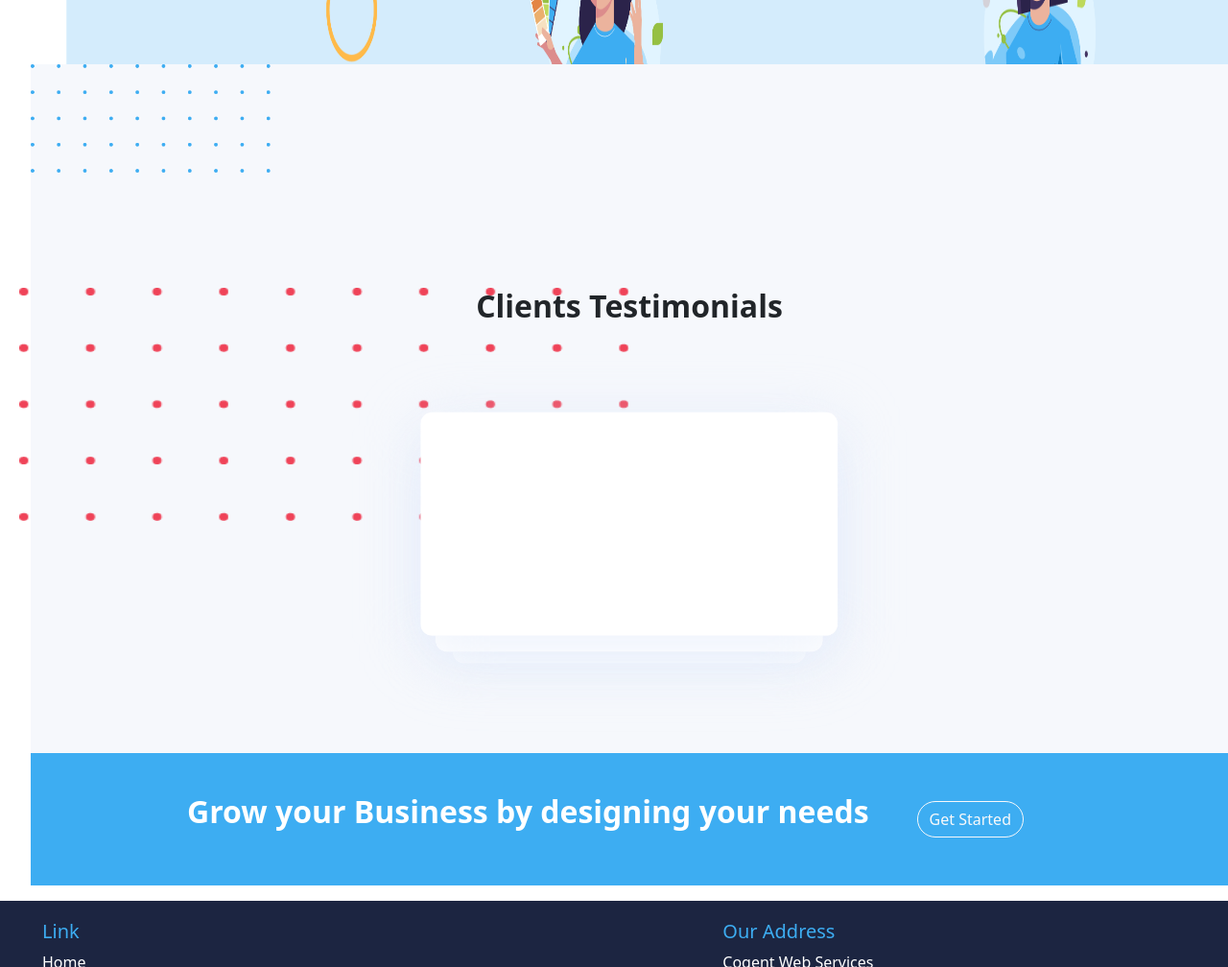
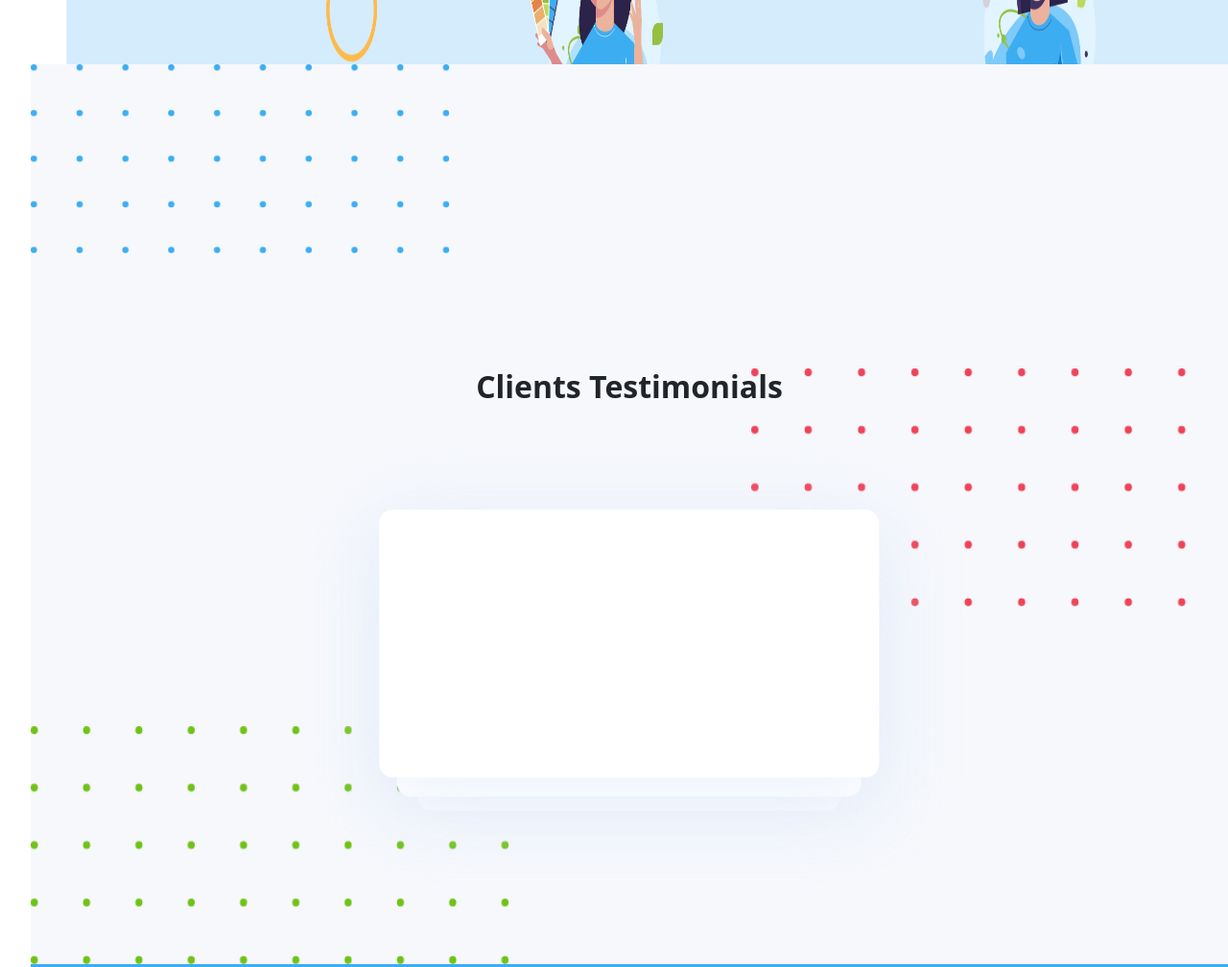
Before and after one commit to asrani12/COGENT, a plain HTML site: page index.html in a window 1280 px wide. Shown: the part 7409-8417 px from the top of the page at 96% size. Drawn offline with nearby package versions, Linux system fonts and the light colour scheme.

Commit message:
Update index.html

```diff
--- a/index.html
+++ b/index.html
@@ -322,7 +322,7 @@
 </div>
 
 <div style="background-color: #f6f8fc">
-  <img src="Group 5.png" width="20%;">
+  <img src="Group 5.png" width="35%;">
   <br><br><br><br>
   <br><br>
   <center>
@@ -330,11 +330,16 @@
 
     <div class="col-sm-5">
       </div>
-      <div style="background-image: url('Group 6.png'); background-size: 50% 50%; background-repeat: no-repeat;">
+      <div style="background-image: url('Group 6.png'); background-position: right top; background-size: 40% 40%; background-repeat: no-repeat; ">
+
+      <div style="background-image: url('Group -1.png'); background-position: left bottom; background-size: 40% 40%; background-repeat: no-repeat; ">
+
 
     <h2><b>Clients Testimonials</b></h2>
-  <img src="Group 1816.png" width="50%;">
+  <img src="Group 1816.png" width="60%;">
+  <br><br><br>
       </div>
+    </div>
     </div>
     </div>
 </center>
```
